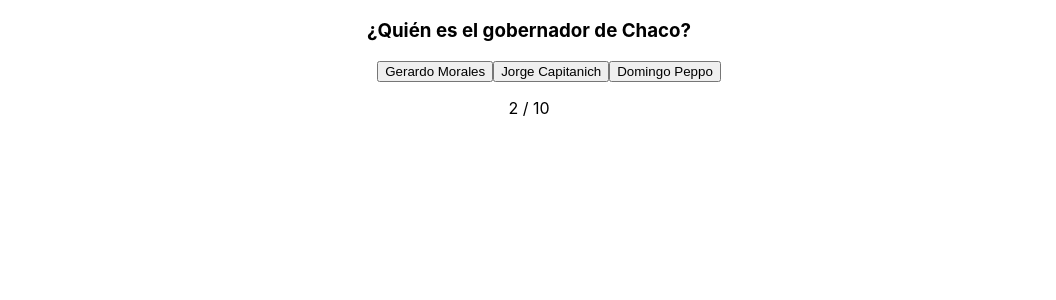
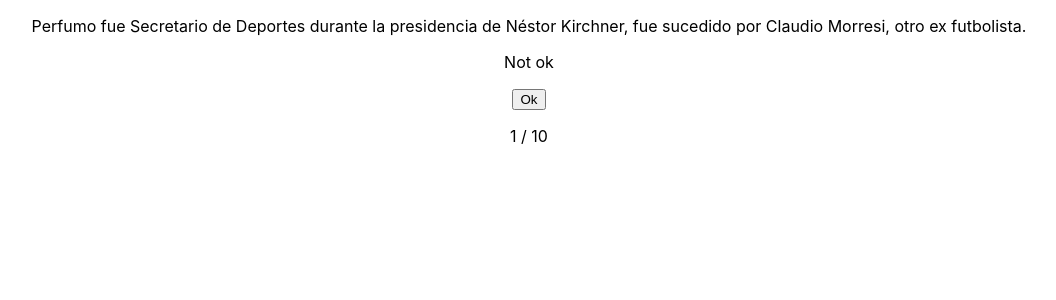
Before and after one commit to natoszme/der-trivia, a React (Create React App) app: page / in a window 1280 px wide. Both pictures are taken after a click on the button "Diego Latorre". Shown: the top 300 px of the page, without its empty margins (111-1167 px from the left). Built offline with nearby package versions, Linux system fonts and the light colour scheme.

Commit message:
feat: show question description

```diff
--- a/src/components/question.jsx
+++ b/src/components/question.jsx
@@ -1,20 +1,42 @@
+import React, { useState } from 'react';
 import _ from "lodash";
 
-export default function Question(props) {
-  const { text, answer, incorrectAnswers } = props.question;
-  const options = _(incorrectAnswers).concat(answer).shuffle().value();
-
+const Description = ({ question: { description }, answerIsOk, onDescriptionRead }) => {
   return (
     <div>
-    <h3>{text}</h3>
-      <ul>
-        {options.map((option, number) => <Option key={number} { ...props } option={option} /> )}
-      </ul>
+      <p>{description}</p>
+      <p>{answerIsOk? "Ok" : "Not ok"}</p>
+      <button onClick={onDescriptionRead}>Ok</button>
     </div>
   );
 }
 
-const Option = ({ question: { answer }, onOptionSelected, option }) => {
-  const isCorrect = _.isEqual(answer, option);
-  return <button onClick={() => onOptionSelected(isCorrect)}>{option}</button>;
+export default function Question({ question, moveToNext }) {
+  const [answered, setAnswered] = useState(false);
+  const [answerIsOk, setAnswerIsOk] = useState(false);
+
+  const { text, answer, incorrectAnswers } = question;
+  const options = _(incorrectAnswers).concat(answer).shuffle().value();
+
+  const optionSelected = option => {
+    const isCorrect = _.isEqual(answer, option);
+    setAnswered(true);
+    setAnswerIsOk(isCorrect);
+  };
+
+  return (
+    <div>
+      {
+        !answered?
+          <div>
+            <h3>{text}</h3>
+            {options.map((option, number) => <Option key={number} question={question} option={option} optionSelected={optionSelected}/> )}
+          </div>
+        : <Description question={question} onDescriptionRead={moveToNext} answerIsOk={answerIsOk}/>
+      }
+    </div>
+  );
 }
+
+const Option = ({ optionSelected, option }) =>
+  <button onClick={() => optionSelected(option)}>{option}</button>
--- a/src/components/quizz.jsx
+++ b/src/components/quizz.jsx
@@ -9,22 +9,25 @@ export default function Quizz({ questions }) {
 
   const questionsCount = _.size(shuffledQuestions);
 
-  const optionSelected = isCorrect => {
+  const moveToNext = isCorrect => {
     if (isCorrect) setScore(score + 1);
     setCurrentQuestion(currentQuestion + 1)
   };
 
   const Score = () => <p>{score}</p>;
+  const QuestionPage = props => (
+    <div>
+      <Question {...props} />
+      <p>{currentQuestion + 1} / {questionsCount}</p>
+    </div>
+  );
 
   return (
     <div>
       {
-        questionsCount == currentQuestion?
-          <Score score />
-        : <div>
-            <Question question={shuffledQuestions[currentQuestion]} onOptionSelected={optionSelected} />
-            <p>{currentQuestion + 1} / {questionsCount}</p>
-          </div>
+        questionsCount != currentQuestion?
+          <QuestionPage question={shuffledQuestions[currentQuestion]} moveToNext={moveToNext}/>
+        : <Score score />
       }
     </div>
   );
```
Also changed, not shown: questionsFormatter.js (+11 -3 lines).
